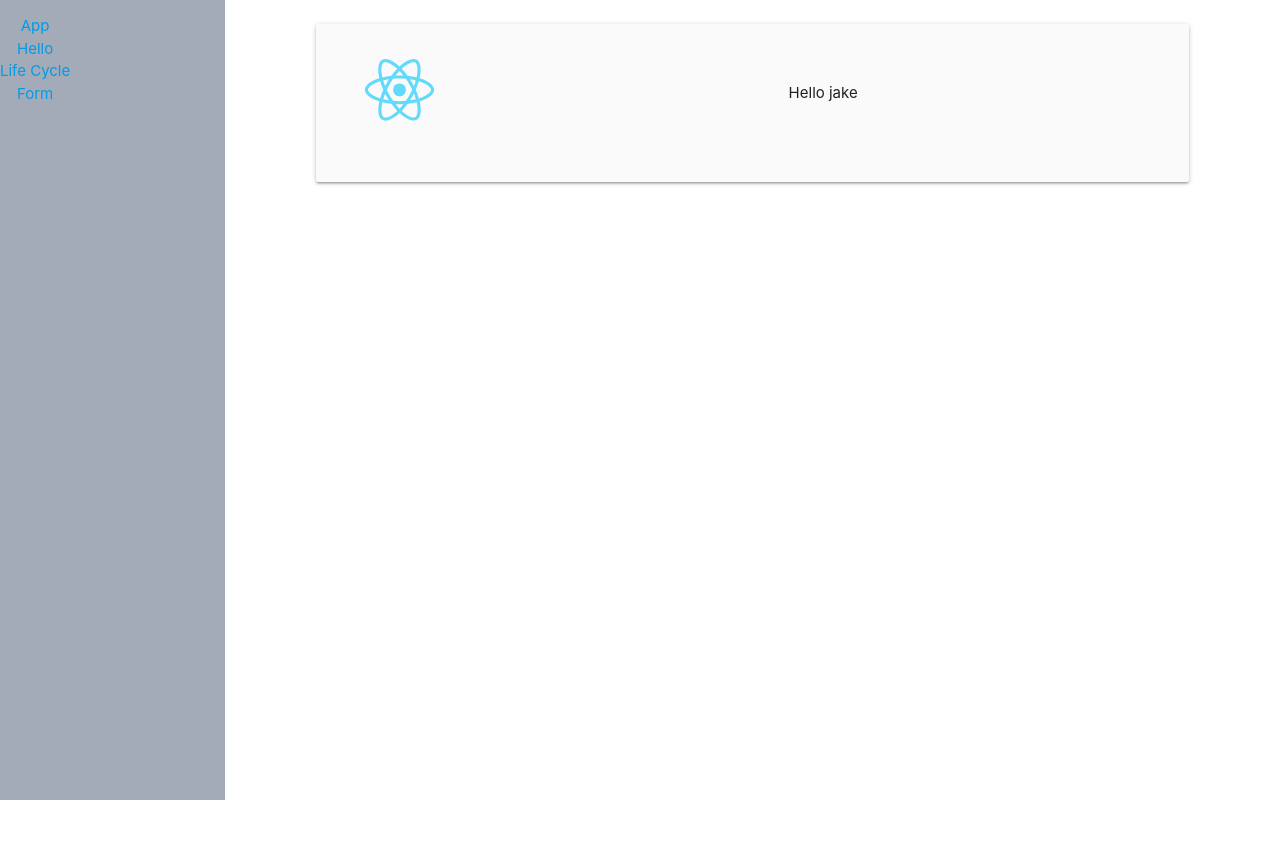
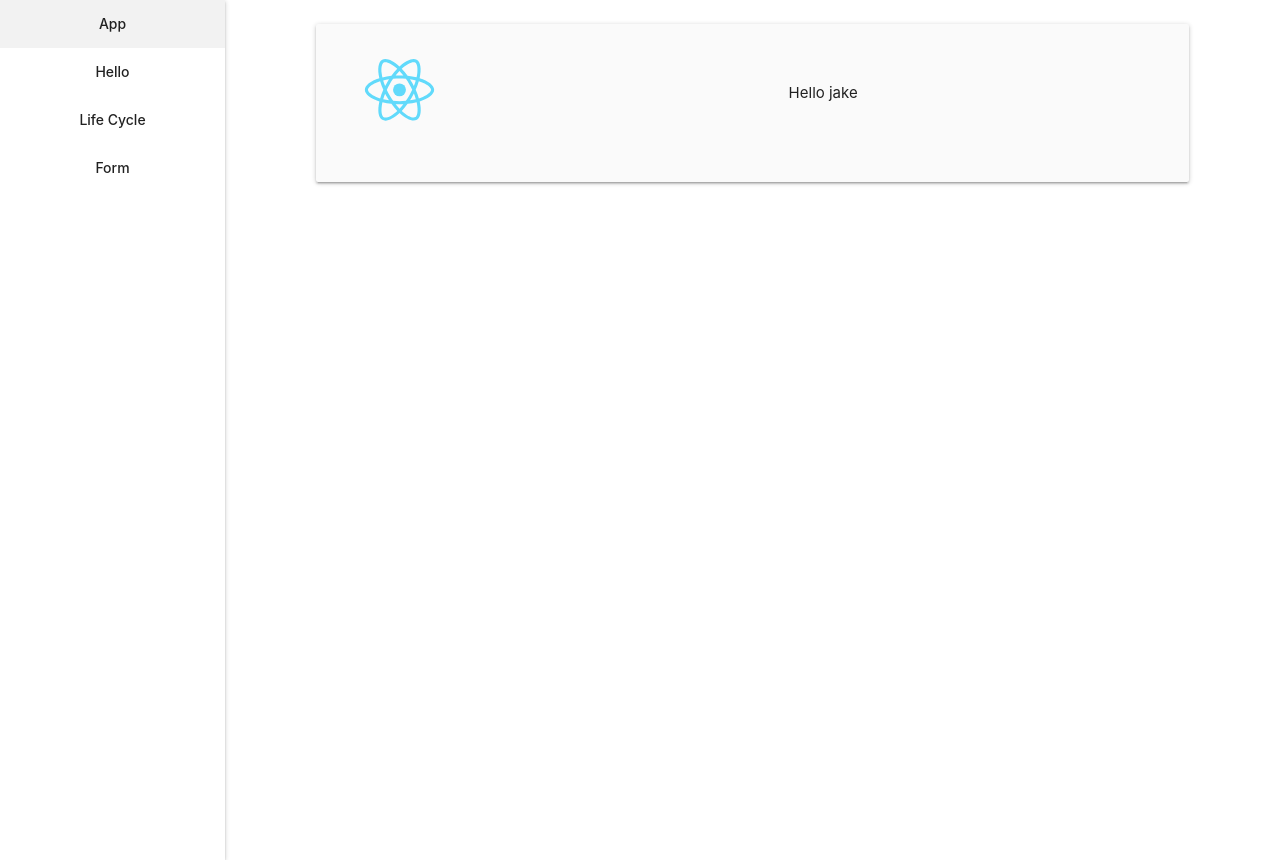
Before and after one commit to wuyuyu0222/test-app, a React (Create React App) app: page /hello in a window 1280 px wide. Before the commit the page ends 800 px from the top, so only its background shows below. Built offline with nearby package versions, Linux system fonts and the light colour scheme.

Commit message:
sidebar css

```diff
--- a/src/App.css
+++ b/src/App.css
@@ -10,13 +10,18 @@
 }
 
 .App-sidebar {
-  background-color: #a3aab8;
   display: flex;
   flex-direction: row;
   align-items: flex-start;
   justify-items: center;
   width: 15rem;
   height: 100vh;
+}
+
+.App-sidebar .sidenav {
+  position: static;
+  transform: translateX(0);
+  width: 15rem;
 }
 
 .App-header {
--- a/src/App.js
+++ b/src/App.js
@@ -13,14 +13,12 @@ class App extends Component {
       <Router>
         <div className="App">
           <div className="App-sidebar">
-            <div>
-              <ul>
-                <li><Link to="/">App</Link></li>
-                <li><Link to="hello">Hello</Link></li>
-                <li><Link to="life-cycle">Life Cycle</Link></li>
-                <li><Link to="form">Form</Link></li>
-              </ul>
-            </div>
+            <ul id="nav-mobile" className="sidenav">
+              <li><Link to="/">App</Link></li>
+              <li><Link to="hello">Hello</Link></li>
+              <li><Link to="life-cycle">Life Cycle</Link></li>
+              <li><Link to="form">Form</Link></li>
+            </ul>
           </div>
           <div className="container">
             <Route exact path="/" component={About} />
```
